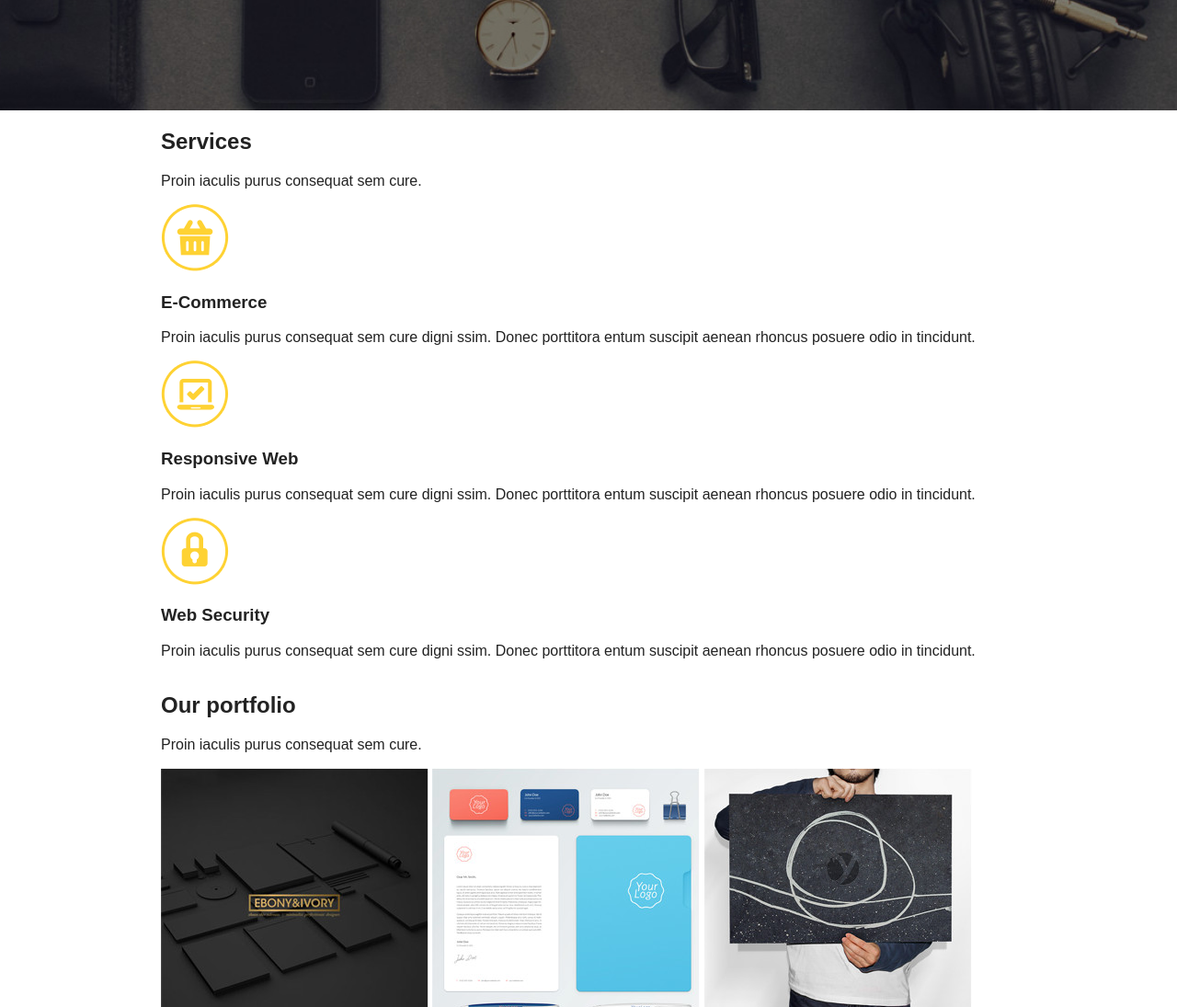
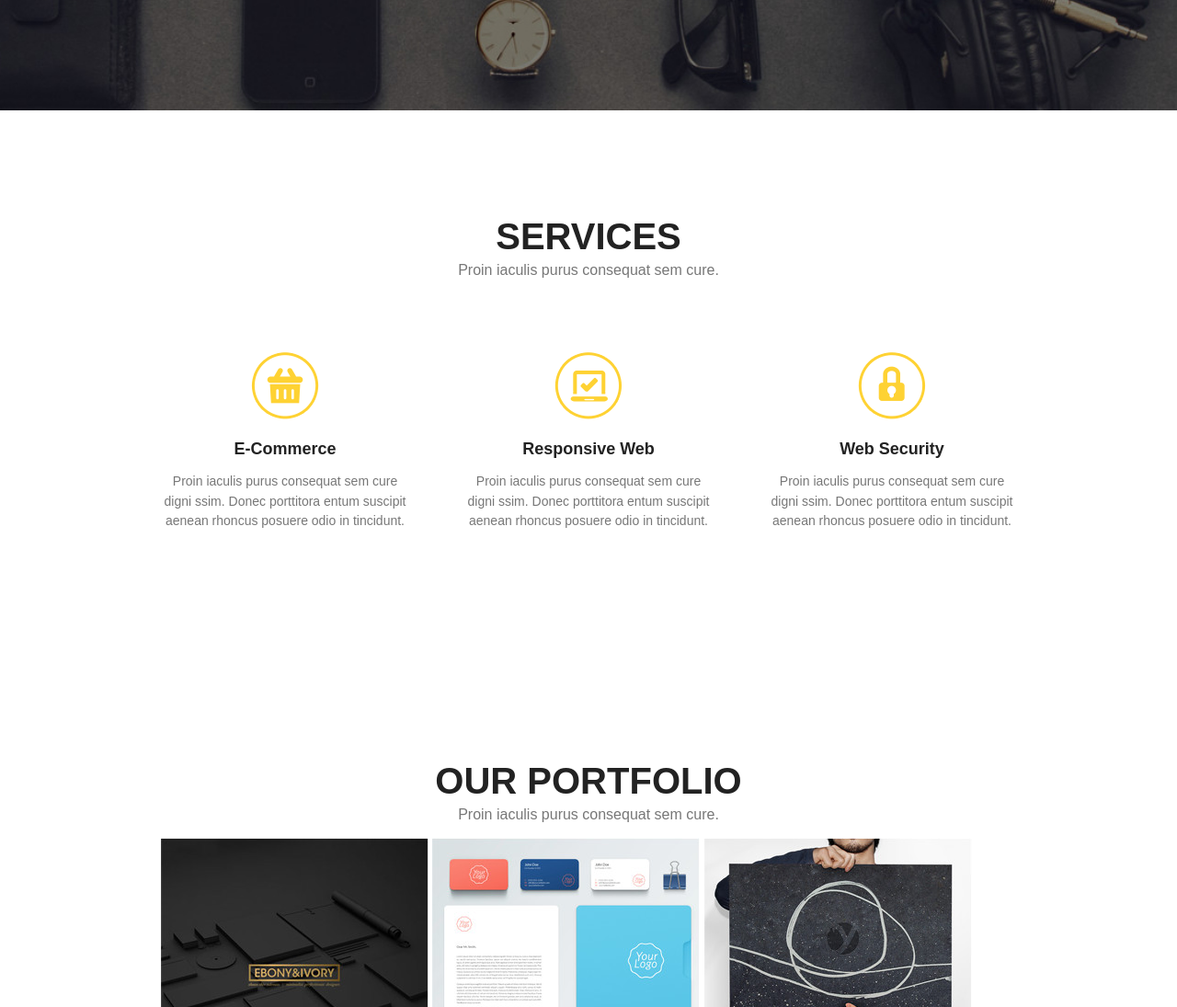
Before and after one commit to ulukkman/Golden, a plain HTML site: page index.html in a window 1280 px wide. Shown: the part 680-1775 px from the top of the page at 92% size. Drawn offline with Linux system fonts and the light colour scheme.

Commit message:
CSS layout of the servisec section

```diff
--- a/css/style.css
+++ b/css/style.css
@@ -87,3 +87,55 @@ h1 {
 	font-size: 18px;
 	margin-top: 50px;
 }
+
+.title {
+	padding-top: 115px;
+}
+
+.title h2 {
+	font-size: 40px;
+	font-weight: bold;
+	text-align: center;
+	text-transform: uppercase;
+	margin: 0;
+}
+
+.title p {
+	color: #777777;
+	text-align: center;
+	font-size: 16px;
+	margin-top: 5px;
+}
+
+.services {
+	margin-top: 80px;
+}
+
+.services__item	{
+	width: 270px;
+	float: left;
+	text-align: center;
+}
+
+.services__item h3 {
+	font-size: 18px;
+	margin-bottom: 5px;
+}
+
+.services__item p {
+	color: #777777;
+	font-size: 14px;
+	line-height: 1.55em;
+}
+
+.services__item:last-child {
+	float: right;
+}
+
+.services__item:nth-child(2) {
+	margin-left: 60px;
+}
+
+#services {
+	padding-bottom: 120px;
+}
```
